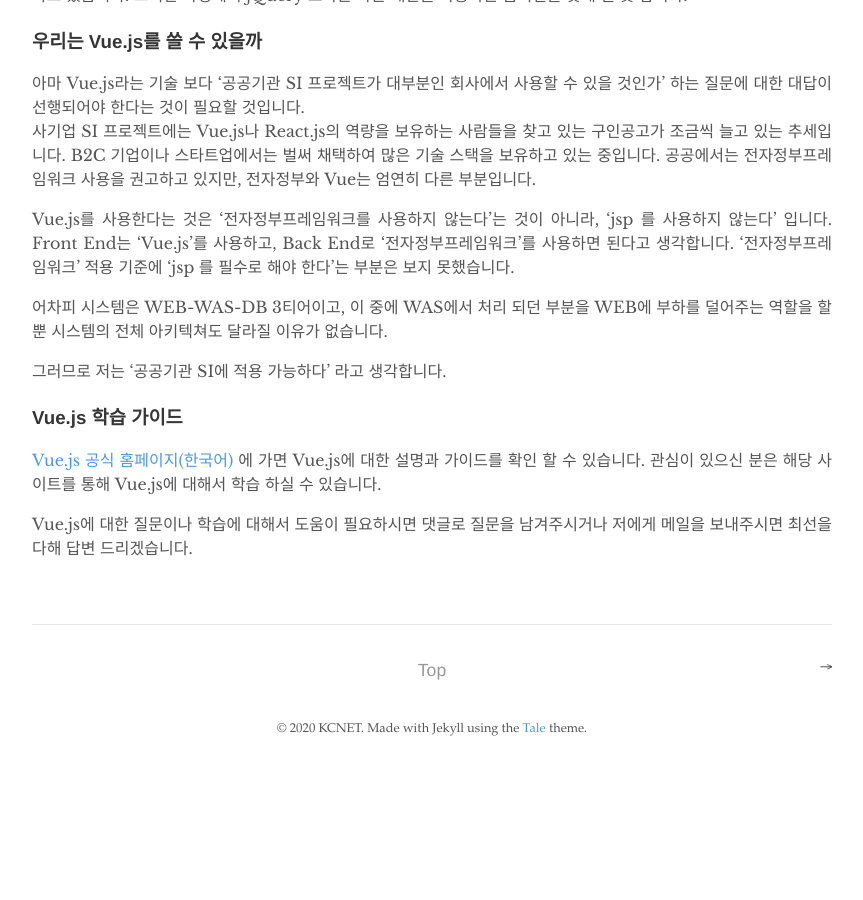
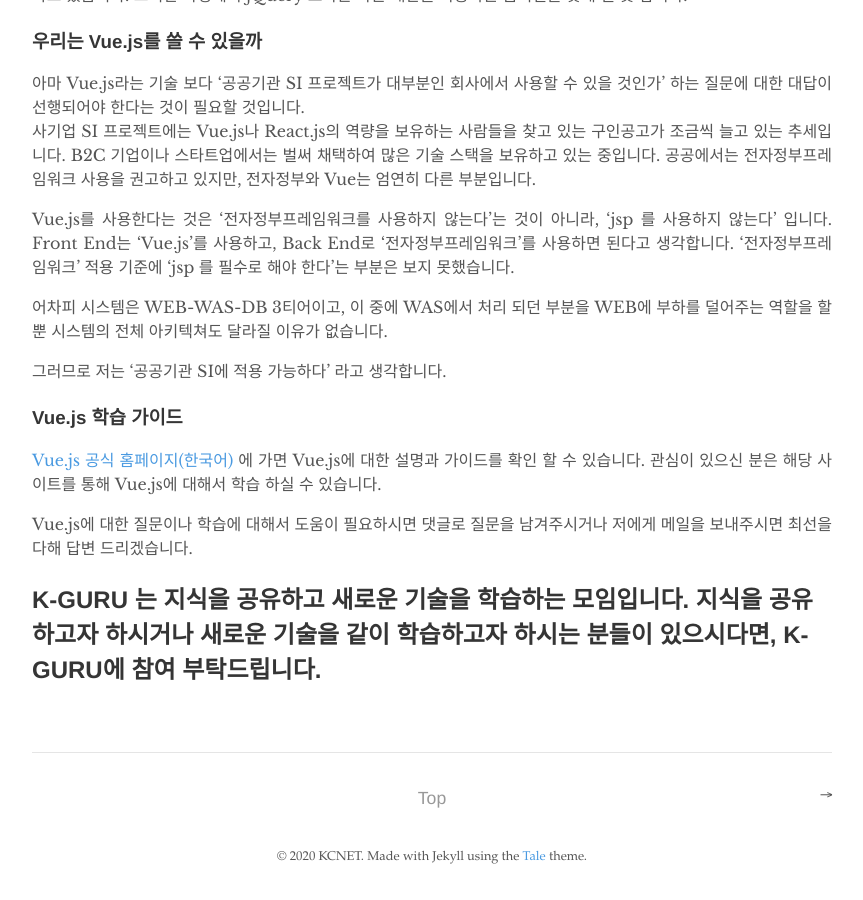
Before and after one commit to kcnet-kguru/kcnet-kguru.github.io, a Jekyll site: the page built from _posts/2020-07-12-vuejs-todolist.md, in a window 1280 px wide and 900 px high, scrolled down 3708 px. Shown: the whole window, without its empty margins (208-1071 px from the left). Built offline with Jekyll 4.4.1, drawn with Linux system fonts in a browser that asks for light colours; comment, search, counter and statistics services are not loaded; before the commit the page ends 4480 px from its top, so only the background shows below that.

Commit message:
kguru 문구 추가

```diff
--- a/_posts/2020-07-12-vuejs-todolist.md
+++ b/_posts/2020-07-12-vuejs-todolist.md
@@ -101,3 +101,5 @@ Front End는 'Vue.js'를 사용하고, Back End로 '전자정부프레임워크'
 관심이 있으신 분은 해당 사이트를 통해 Vue.js에 대해서 학습 하실 수 있습니다.<br/>
 
 Vue.js에 대한 질문이나 학습에 대해서 도움이 필요하시면 댓글로 질문을 남겨주시거나 저에게 메일을 보내주시면 최선을 다해 답변 드리겠습니다.
+
+## K-GURU 는 지식을 공유하고 새로운 기술을 학습하는 모임입니다. 지식을 공유하고자 하시거나 새로운 기술을 같이 학습하고자 하시는 분들이 있으시다면, K-GURU에 참여 부탁드립니다.
```
